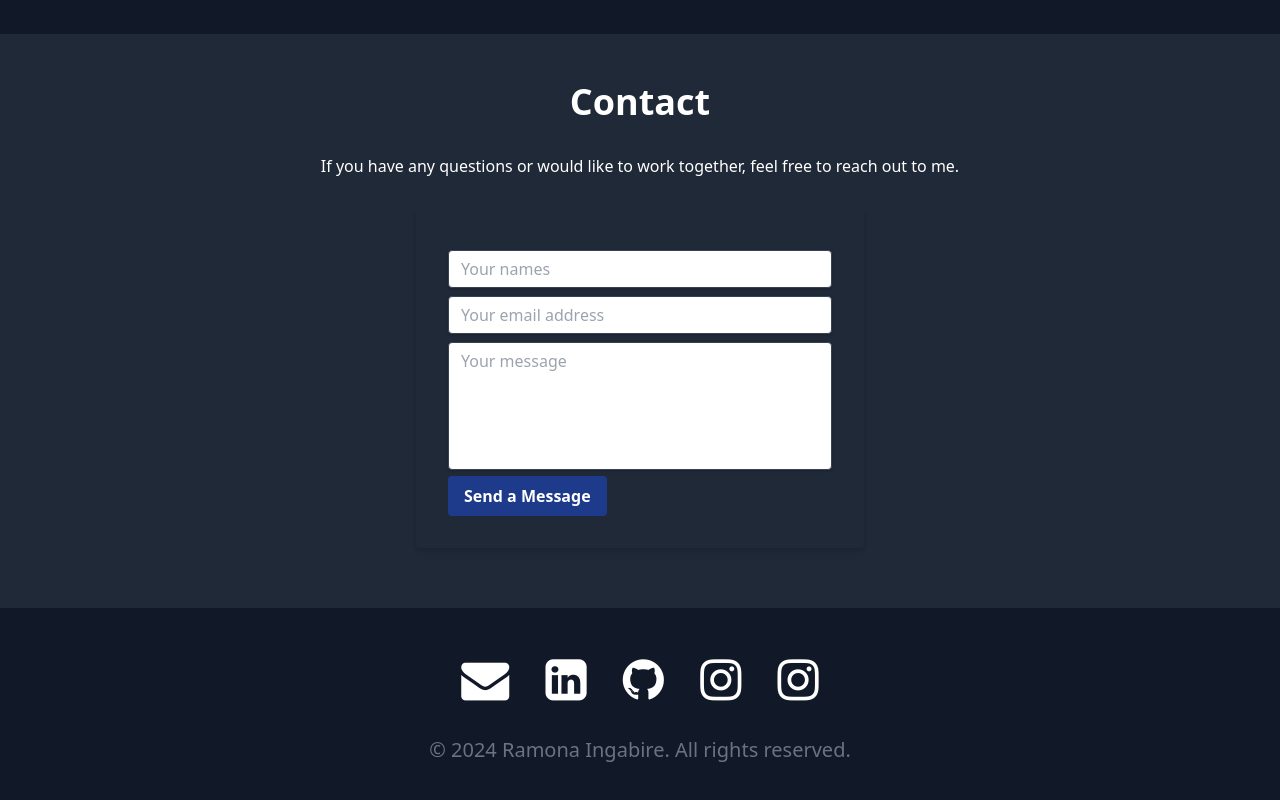
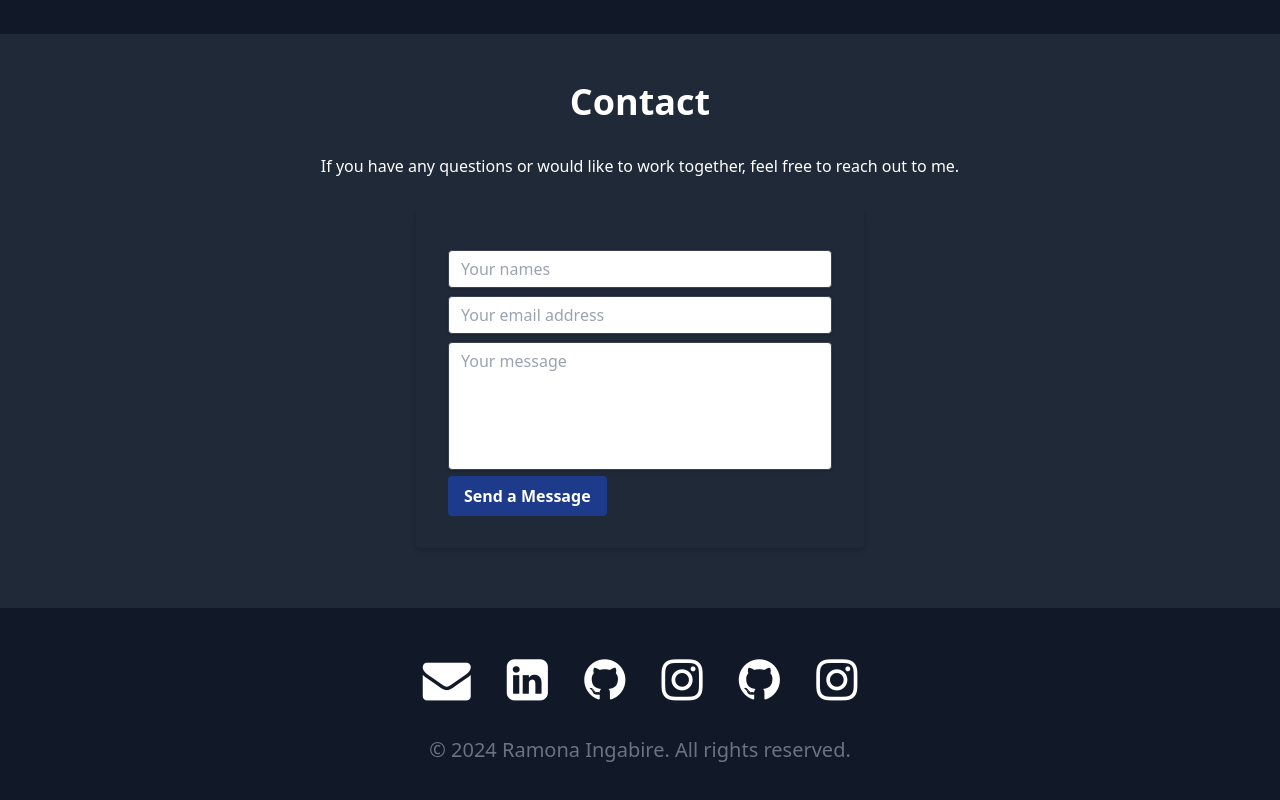
Before and after one commit to DevRamona/portfolio, a website: page src/index.html in a window 1280 px wide. Shown: the part 2528-3328 px from the top of the page. Drawn offline with nearby package versions, Linux system fonts and the light colour scheme.

Commit message:
add another icon

```diff
--- a/src/index.html
+++ b/src/index.html
@@ -208,6 +208,8 @@
             <a href="https://www.linkedin.com/in/ramona-ingabire-055757193/" class="fa fa-linkedin-square text-4xl md:text-5xl text-white mx-4 my-2 md:my-0 hover:text-red-500"></a>
             <a href="https://github.com/DevRamona" class="fa fa-github text-4xl md:text-5xl text-white mx-4 my-2 md:my-0 hover:text-red-500"></a>
             <a href="/" class="fa fa-instagram text-4xl md:text-5xl text-white mx-4 my-2 md:my-0 hover:text-red-500"></a>
+            <a href="https://github.com/DevRamona" class="fa fa-github text-4xl md:text-5xl text-white mx-4 my-2 md:my-0 hover:text-red-500"></a>
+
             <a href="/" class="fa fa-instagram text-4xl md:text-5xl text-white mx-4 my-2 md:my-0 hover:text-red-500"></a>
 
             </div>
```
